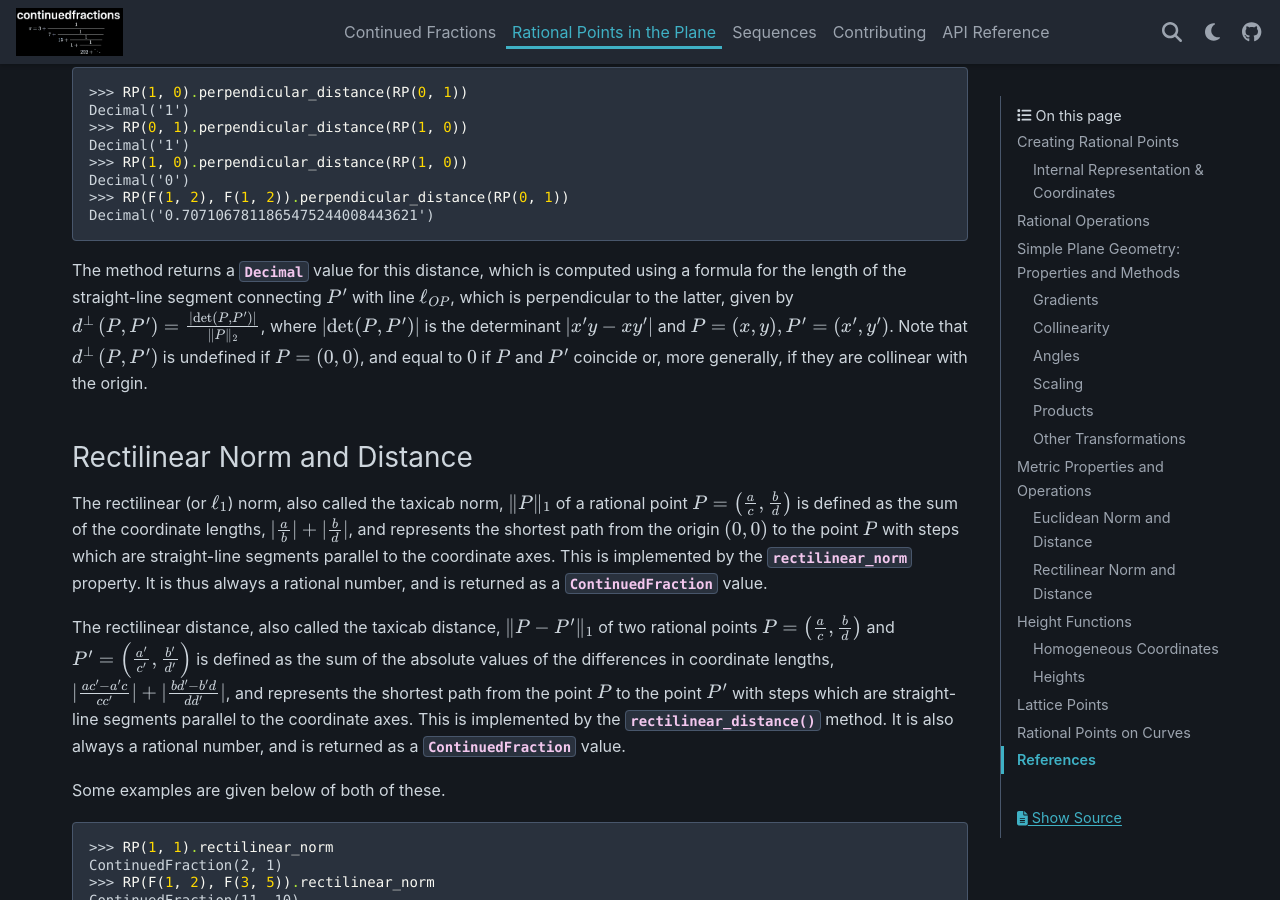
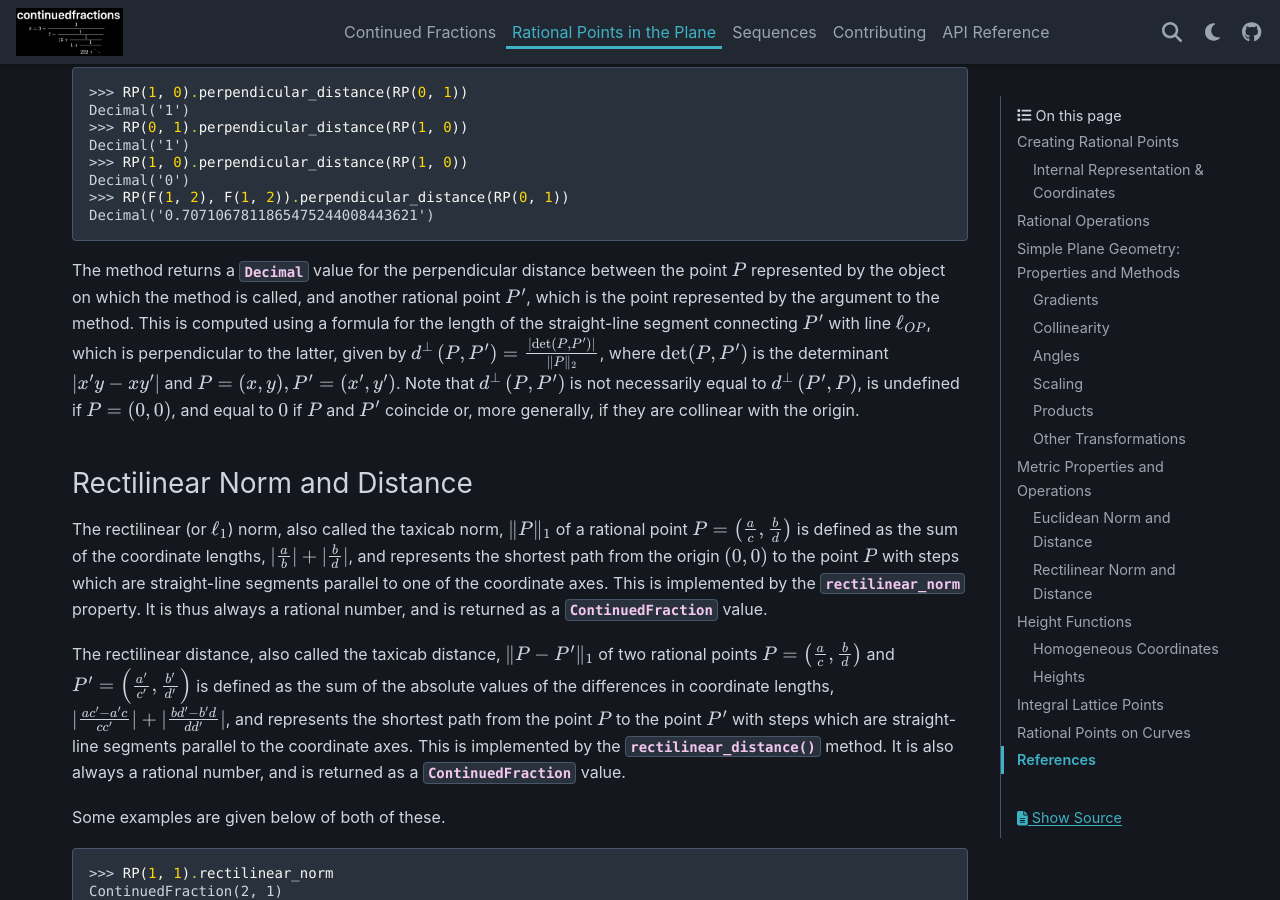
Before and after one commit to sr-murthy/continuedfractions, a Sphinx documentation site: the page built from docs/sources/rational-points.rst, in a window 1280 px wide and 900 px high, scrolled down 9623 px. Built offline with Sphinx 7.4.7 and the PyData theme 0.15.4, drawn with Linux system fonts in a browser that asks for light colours; nearby versions of some CDN libraries; some of the changed text lies outside the part shown.

Commit message:
docs: further simplifications in the rational points docs

```diff
--- a/docs/sources/rational-points.rst
+++ b/docs/sources/rational-points.rst
@@ -440,14 +440,14 @@ It is also possible to compute the perpendicular (or orthogonal) distance :math:
    >>> RP(F(1, 2), F(1, 2)).perpendicular_distance(RP(0, 1))
    Decimal('0.7071067811865475244008443621')
 
-The method returns a :py:class:`~decimal.Decimal` value for this distance, which is computed using a formula for the length of the straight-line segment connecting :math:`P'` with line :math:`\ell_{OP}`, which is perpendicular to the latter, given by :math:`d^{\perp}\left(P, P'\right) = \frac{|\text{det}(P, P')|}{\|P\|_2}`, where :math:`|\text{det}(P, P')|` is the determinant :math:`|x'y - xy'|` and :math:`P = (x, y), P' = (x', y')`. Note that :math:`d^{\perp}\left(P, P'\right)` is undefined if :math:`P = (0, 0)`, and equal to :math:`0` if :math:`P` and :math:`P'` coincide or, more generally, if they are collinear with the origin.
+The method returns a :py:class:`~decimal.Decimal` value for the perpendicular distance between the point :math:`P` represented by the object on which the method is called, and another rational point :math:`P'`, which is the point represented by the argument to the method. This is computed using a formula for the length of the straight-line segment connecting :math:`P'` with line :math:`\ell_{OP}`, which is perpendicular to the latter, given by :math:`d^{\perp}\left(P, P'\right) = \frac{|\text{det}(P, P')|}{\|P\|_2}`, where :math:`\text{det}(P, P')` is the determinant :math:`|x'y - xy'|` and :math:`P = (x, y), P' = (x', y')`. Note that :math:`d^{\perp}\left(P, P'\right)` is not necessarily equal to :math:`d^{\perp}\left(P', P\right)`, is undefined if :math:`P = (0, 0)`, and equal to :math:`0` if :math:`P` and :math:`P'` coincide or, more generally, if they are collinear with the origin.
 
 .. _rational-points.rectilinear-metrics:
 
 Rectilinear Norm and Distance
 ~~~~~~~~~~~~~~~~~~~~~~~~~~~~~
 
-The rectilinear (or :math:`\ell_1`) norm, also called the taxicab norm, :math:`\|P\|_1` of a rational point :math:`P = \left(\frac{a}{c}, \frac{b}{d}\right)` is defined as the sum of the coordinate lengths, :math:`\lvert\frac{a}{b}\rvert + \lvert\frac{b}{d}\rvert`, and represents the shortest path from the origin :math:`(0, 0)` to the point :math:`P` with steps which are straight-line segments parallel to the coordinate axes. This is implemented by the :py:attr:`~continuedfractions.rational_points.RationalPoint.rectilinear_norm` property. It is thus always a rational number, and is returned as a :py:class:`~continuedfractions.continuedfraction.ContinuedFraction` value.
+The rectilinear (or :math:`\ell_1`) norm, also called the taxicab norm, :math:`\|P\|_1` of a rational point :math:`P = \left(\frac{a}{c}, \frac{b}{d}\right)` is defined as the sum of the coordinate lengths, :math:`\lvert\frac{a}{b}\rvert + \lvert\frac{b}{d}\rvert`, and represents the shortest path from the origin :math:`(0, 0)` to the point :math:`P` with steps which are straight-line segments parallel to one of the coordinate axes. This is implemented by the :py:attr:`~continuedfractions.rational_points.RationalPoint.rectilinear_norm` property. It is thus always a rational number, and is returned as a :py:class:`~continuedfractions.continuedfraction.ContinuedFraction` value.
 
 The rectilinear distance, also called the taxicab distance, :math:`\|P - P'\|_1` of two rational points :math:`P = \left(\frac{a}{c}, \frac{b}{d}\right)` and :math:`P' = \left(\frac{a'}{c'}, \frac{b'}{d'}\right)` is defined as the sum of the absolute values of the differences in coordinate lengths, :math:`\lvert \frac{ac' - a'c}{cc'} \rvert + \lvert \frac{bd' - b'd}{dd'} \rvert`, and represents the shortest path from the point :math:`P` to the point :math:`P'` with steps which are straight-line segments parallel to the coordinate axes. This is implemented by the :py:meth:`~continuedfractions.rational_points.RationalPoint.rectilinear_distance` method. It is also always a rational number, and is returned as a :py:class:`~continuedfractions.continuedfraction.ContinuedFraction` value.
 
@@ -570,12 +570,12 @@ Some examples are given below:
    >>> RP(F(5, 13), F(12, 13)).log_height
    Decimal('2.564949357461536738611584951286204159259796142578125')
 
-.. _rational-points.lattice-points:
+.. _rational-points.integral-lattice-points:
 
-Lattice Points
---------------
+Integral Lattice Points
+-----------------------
 
-Lattice points, which form an Abelian subgroup of the rational points, and lattices aren't currently supported directly by any class structures, but the :py:meth:`~continuedfractions.rational_points.RationalPoint.is_integral_lattice_point` method does provide a way to filter for these:
+Integral lattice points, which form an Abelian subgroup of the rational points, aren't currently supported directly by any class structures, but the :py:meth:`~continuedfractions.rational_points.RationalPoint.is_integral_lattice_point` method does provide a way to filter for these:
 
 .. code:: python
 
```
Also changed, not shown: 1 other file.
